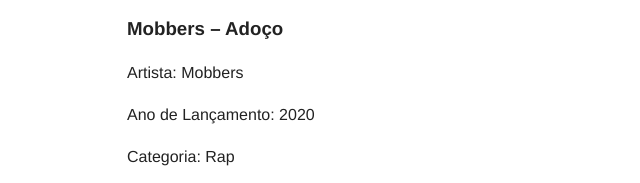
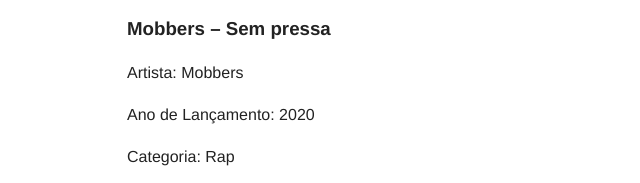
Before and after one commit to NicolauAlfredo/PortalMusic, a plain HTML site: page index-descricao-musica-mobbers.html in a window 1280 px wide. Shown: the part 429-612 px from the top of the page, 0-640 px from the left. Drawn offline with nearby package versions, Linux system fonts and the light colour scheme.

Commit message:
Alterei a página
Alterei as páginas de descrição

```diff
--- a/index-descricao-musica-mobbers.html
+++ b/index-descricao-musica-mobbers.html
@@ -42,7 +42,7 @@ and open the template in the editor.
             <div class="main wrapper clearfix">
                 <article>
                     <img src="img/mobbers.jpg" alt="Mobbers"/>
-                    <h3> Mobbers – Adoço </h3>
+                    <h3> Mobbers – Sem pressa </h3>
                     <p>
                         Artista: Mobbers
                     </p>
```
